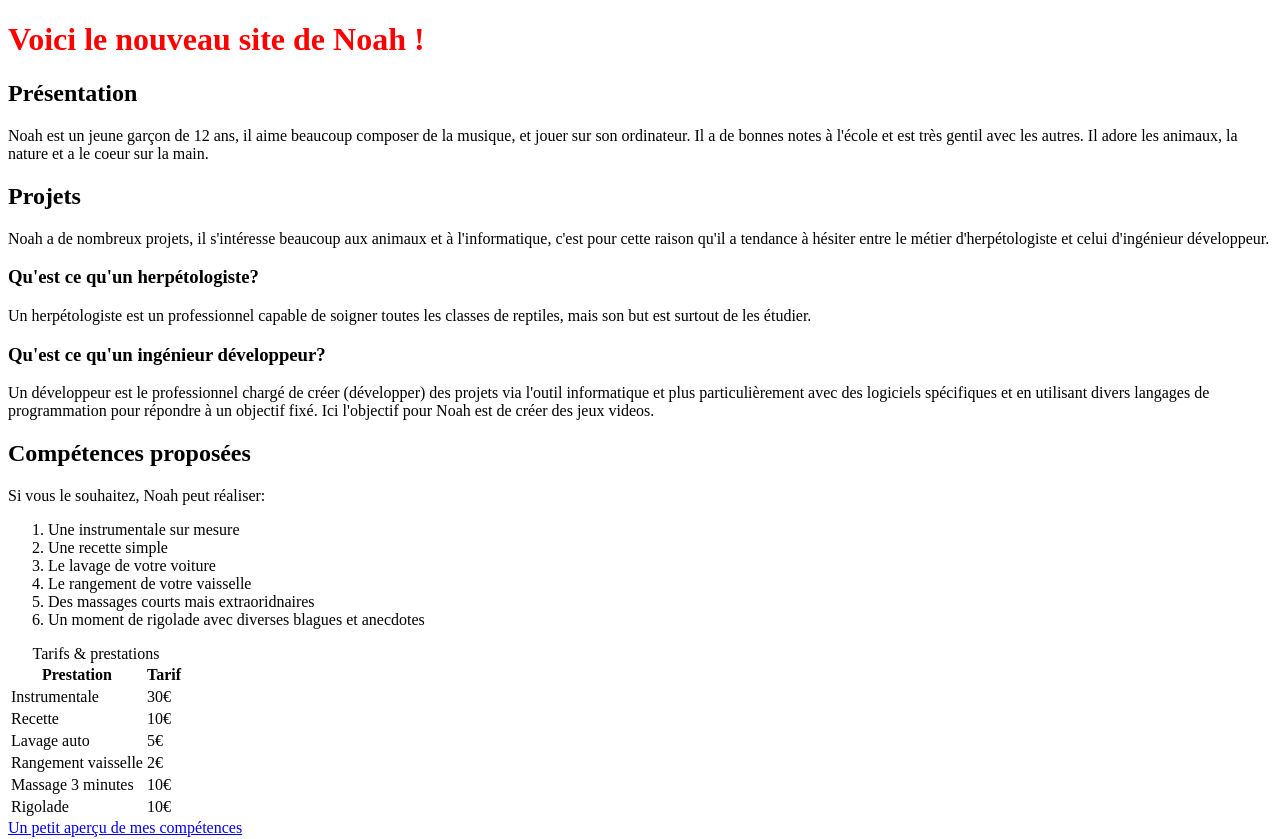
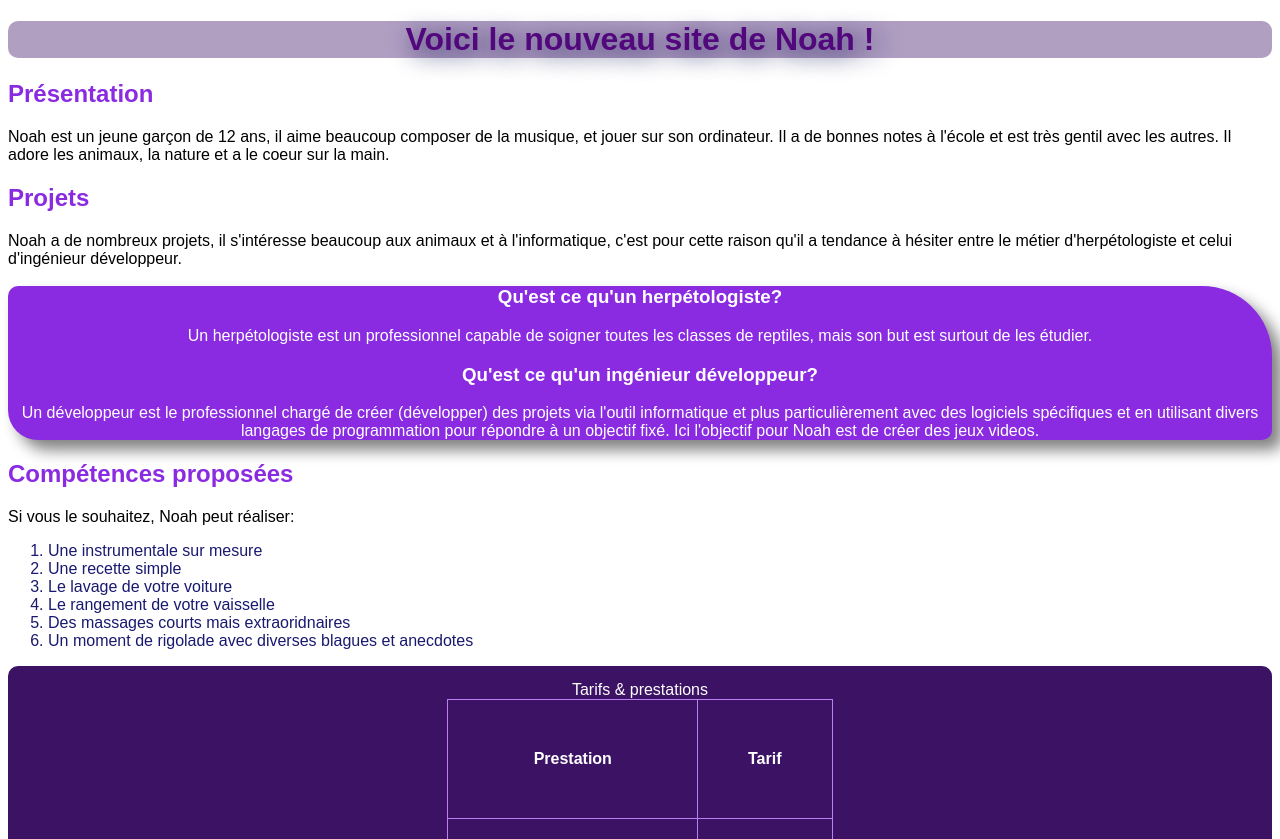
Before and after one commit to MeliZph/ProjetNoah, a plain HTML site: page index.html in a window 1280 px wide. Shown: the top 839 px of the page. Drawn offline with Linux system fonts and the light colour scheme.

Commit message:
Première application du style https://github.com/MeliZph/ProjetNoah.gie  Please enter the commit message for your changes. Lines starting

```diff
--- a/style.css
+++ b/style.css
@@ -1,3 +1,60 @@
+* {
+    font-family: Arial, Helvetica, sans-serif;
+}
 h1 {
-    color: red;
+    color: rgb(82, 8, 124);
+    text-shadow: 5px 5px 25px rgb(18, 18, 88);
+    text-align: center;
+    background-color: rgb(177, 159, 194);
+    border-radius: 10px;
 }
+
+h2 {
+    color: blueviolet;
+}
+
+ol {
+    color: midnightblue;
+    text-align: justify;
+}
+
+td, th {
+    border: solid 1px rgb(187, 126, 243);
+    padding: 50px;
+}
+
+table {
+    border-collapse: collapse;
+    margin: auto;
+    color: white;
+}
+
+.table {
+    background-color: rgb(60, 18, 100);
+    border-radius: 10px;
+    padding: 15px;
+    margin-bottom: 10px;
+}
+
+.bandeau-recette {
+    background-color: cadetblue;
+    padding: 20px;
+    border-radius: 10px;
+    margin: auto;
+    color: rgb(29, 74, 95);
+}
+
+.conteneur-pizza {
+    display: flex;
+    position: relative;
+    padding: 20px;
+    margin: auto;
+}
+
+.metiers {
+    background-color: blueviolet;
+    color: white;
+    text-align: center;
+    border-radius: 10px 70px 10px 30px;
+    box-shadow: 10px 10px 15px gray;
+}
```
